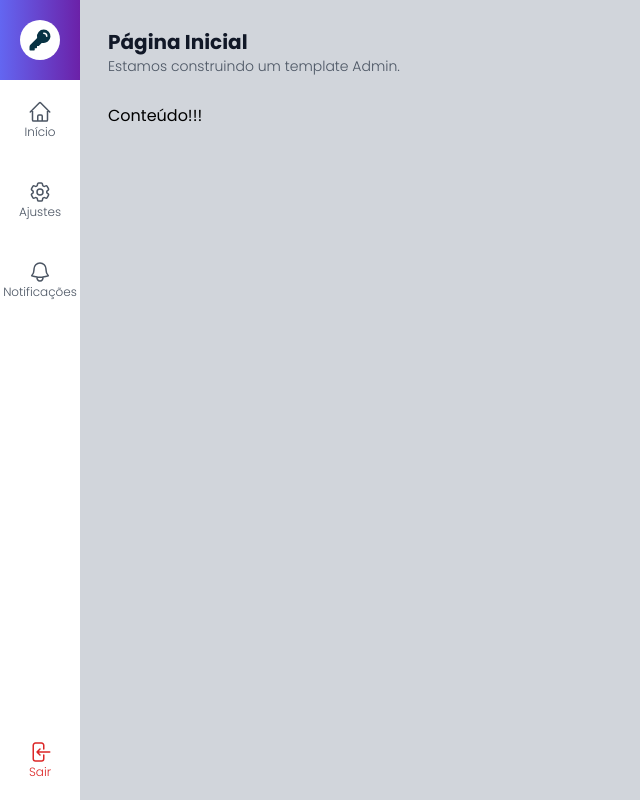
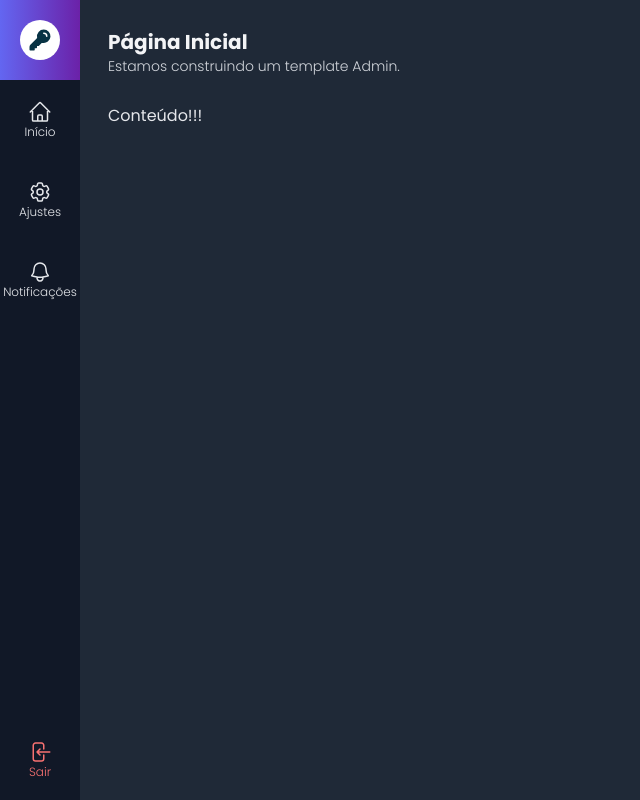
Before and after one commit to ValeskaLeandro/template-admin-next-react, a Next.js app: page / in a window 1280 px wide. Shown: the whole page, without its empty margins (0-640 px from the left). Built offline with nearby package versions, Linux system fonts and the light colour scheme.

Commit message:
feat: Adds styling to dark mode

```diff
--- a/src/components/template/Content.tsx
+++ b/src/components/template/Content.tsx
@@ -5,7 +5,7 @@ interface ContentProps {
 
 export default function Layout(props: ContentProps) {
   return(
-    <div className={`flex flex-col mt-7`}>
+    <div className={`flex flex-col mt-7 dark:text-gray-200`}>
       {props.children}
     </div>
   )
--- a/src/components/template/ItemsMenu.tsx
+++ b/src/components/template/ItemsMenu.tsx
@@ -10,16 +10,19 @@ export default function ItemsMenu(props: ItemsMenuProps){
   function renderContent() {
     return(
       <div className={`flex flex-col justify-center items-center w-20 h-20
-      text-gray-600 ${props.className}`}>
+      dark:text-gray-200 ${props.className}`}>
           {props.icon}
-          <span className={`text-xs font-light `}>
+          <span className={`text-xs font-light`}>
             {props.text}
           </span>
         </div>
     )
   }
   return(
-    <li onClick={props.onClick} className={`hover:bg-gray-100 cursor-pointer`}>
+    <li onClick={props.onClick} className={`
+    hover:bg-gray-100 dark:hover:bg-gray-800
+    cursor-pointer
+  `}>
       {props.url ? (
       <Link href={props.url}>
         {renderContent()}
--- a/src/components/template/LateralMenu.tsx
+++ b/src/components/template/LateralMenu.tsx
@@ -4,7 +4,9 @@ import Logo from "./Logo"
 
 export default function LateralMenu() {
   return(
-    <aside className={`flex flex-col`}>
+    <aside className={`flex flex-col
+     dark:bg-gray-900
+      bg-gray-200 `}>
       <div className={`flex flex-col justify-center items-center h-20 w-20
         bg-gradient-to-r from-indigo-500 to-purple-800`}>
           <Logo />
@@ -16,7 +18,8 @@ export default function LateralMenu() {
       </ul>
       <ul>
         <ItemsMenu text="Sair" icon={LogoutIcon} onClick={() => console.log('Você saiu.')}
-        className={`text-red-600 duration-300 hover:bg-red-500 hover:text-white`}/>
+        className={`text-red-600 dark:text-red-400 duration-300 hover:bg-red-500
+         hover:text-white dark:hover:text-white`}/>
       </ul>
     </aside>
   )
--- a/src/components/template/Layout.tsx
+++ b/src/components/template/Layout.tsx
@@ -12,7 +12,7 @@ interface LayoutProps {
 export default function Layout(props: LayoutProps) {
   return(
     <div className={`
-      flex h-screen w-screen
+      flex h-screen w-screen dark
     `}>
       <LateralMenu />
       <div className={`flex flex-col w-full bg-gray-300 dark:bg-gray-800 p-7`}>
--- a/src/components/template/Logo.tsx
+++ b/src/components/template/Logo.tsx
@@ -2,7 +2,8 @@ import { KeyIcon } from "../icons";
 
 export default function Logo() {
   return(
-    <div className={`flex justify-center items-center h-10 w-10 bg-white rounded-full  text-cyan-950 `}>
+    <div className={`flex justify-center items-center h-10 w-10 bg-white
+    rounded-full  text-cyan-950`}>
       {KeyIcon}
     </div>
   )
--- a/src/components/template/Title.tsx
+++ b/src/components/template/Title.tsx
@@ -7,11 +7,11 @@ interface TitleProps {
 export default function Layout(props: TitleProps) {
   return(
     <div>
-      <h1 className={`font-black text-xl text-gray-900
+      <h1 className={`font-black text-xl text-gray-900 dark:text-gray-100
       `}>
         {props.title}
         </h1>
-      <h2 className={` font-light text-sm text-gray-600
+      <h2 className={` font-light text-sm text-gray-600 dark:text-gray-300
       `}>
         {props.subtitle}
         </h2>
```
